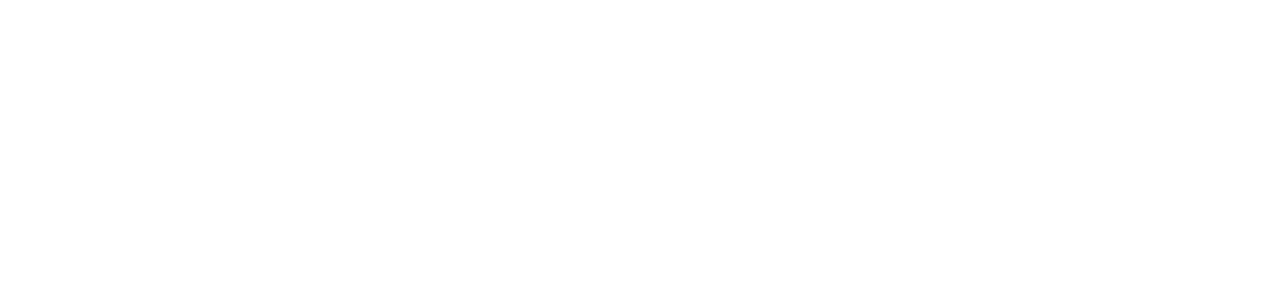
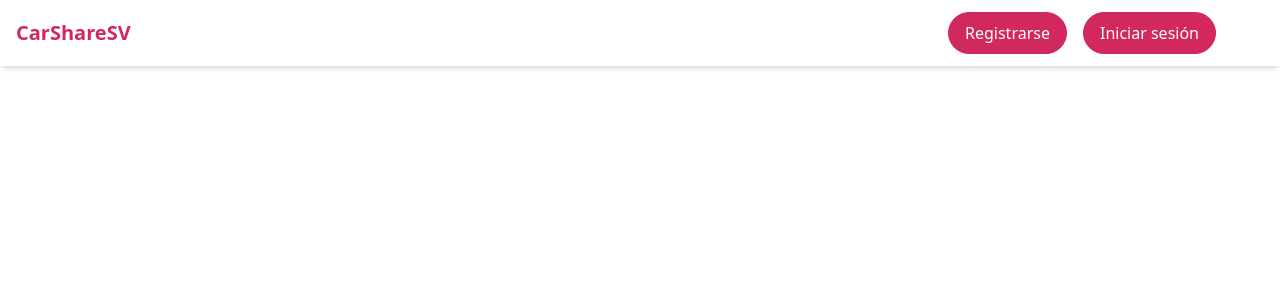
Before and after one commit to PNC-012025/pnc-proyecto-final-frontend-ft-grupo-12-s02, a React (Vite) app in the folder CarShareSV-Frontend/: page / in a window 1280 px wide. Shown: the top 300 px of the page. Built offline with nearby package versions, Linux system fonts and the light colour scheme.

Commit message:
feature: Header and buttons

```diff
--- a/CarShareSV-Frontend/package.json
+++ b/CarShareSV-Frontend/package.json
@@ -14,6 +14,7 @@
     "axios": "^1.9.0",
     "react": "^19.1.0",
     "react-dom": "^19.1.0",
+    "react-router-dom": "^7.6.2",
     "tailwindcss": "^4.1.8"
   },
   "devDependencies": {
--- a/CarShareSV-Frontend/src/App.jsx
+++ b/CarShareSV-Frontend/src/App.jsx
@@ -1,9 +1,10 @@
+import Header from "./components/header/Header"
 
 function App() {
 
   return (
     <>
-
+     <Header />
     </>
   )
 }
--- /dev/null
+++ b/CarShareSV-Frontend/src/components/button/Button.jsx
@@ -0,0 +1,20 @@
+import { Link } from 'react-router-dom';
+export default function Button({ children, onClick, className, href }) {
+    const buttonClass = `px-4 py-2 text-white bg-primary border border-primary rounded-full
+                         transition-colors duration-300 ease-in-out
+                         hover:bg-white hover:text-primary hover:border-primary ${className}`;
+
+    if (href) {
+        return (
+            <Link to={href} className={buttonClass}>
+                {children}
+            </Link>
+        );
+    }
+
+    return (
+        <button onClick={onClick} className={buttonClass}>
+            {children}
+        </button>
+    );
+}
--- /dev/null
+++ b/CarShareSV-Frontend/src/components/header/Header.jsx
@@ -0,0 +1,19 @@
+import Button from "../button/Button";
+
+export default function Header() {
+    return (
+        <header className="fixed top-0 left-0 w-full bg-white shadow-md z-50">
+            <div className="max-w-8xl mx-auto px-4 py-3 flex justify-between items-center">
+                <h1 className="text-xl font-bold text-primary">CarShareSV</h1>
+                <nav className="flex gap-4 mr-12">
+                    <Button href="">
+                        Registrarse
+                    </Button>
+                    <Button href="">
+                        Iniciar sesión
+                    </Button>
+                </nav>
+            </div>
+        </header>
+    );
+}
--- a/CarShareSV-Frontend/src/index.css
+++ b/CarShareSV-Frontend/src/index.css
@@ -1 +1,6 @@
-@import 'tailwindcss'
+@import 'tailwindcss';
+
+@theme{
+
+    --color-primary: #d1285e;
+}
```
Also changed, not shown: CarShareSV-Frontend/tailwind.config.js (added), 1 other file (tests, documents, lock files or other folders).
